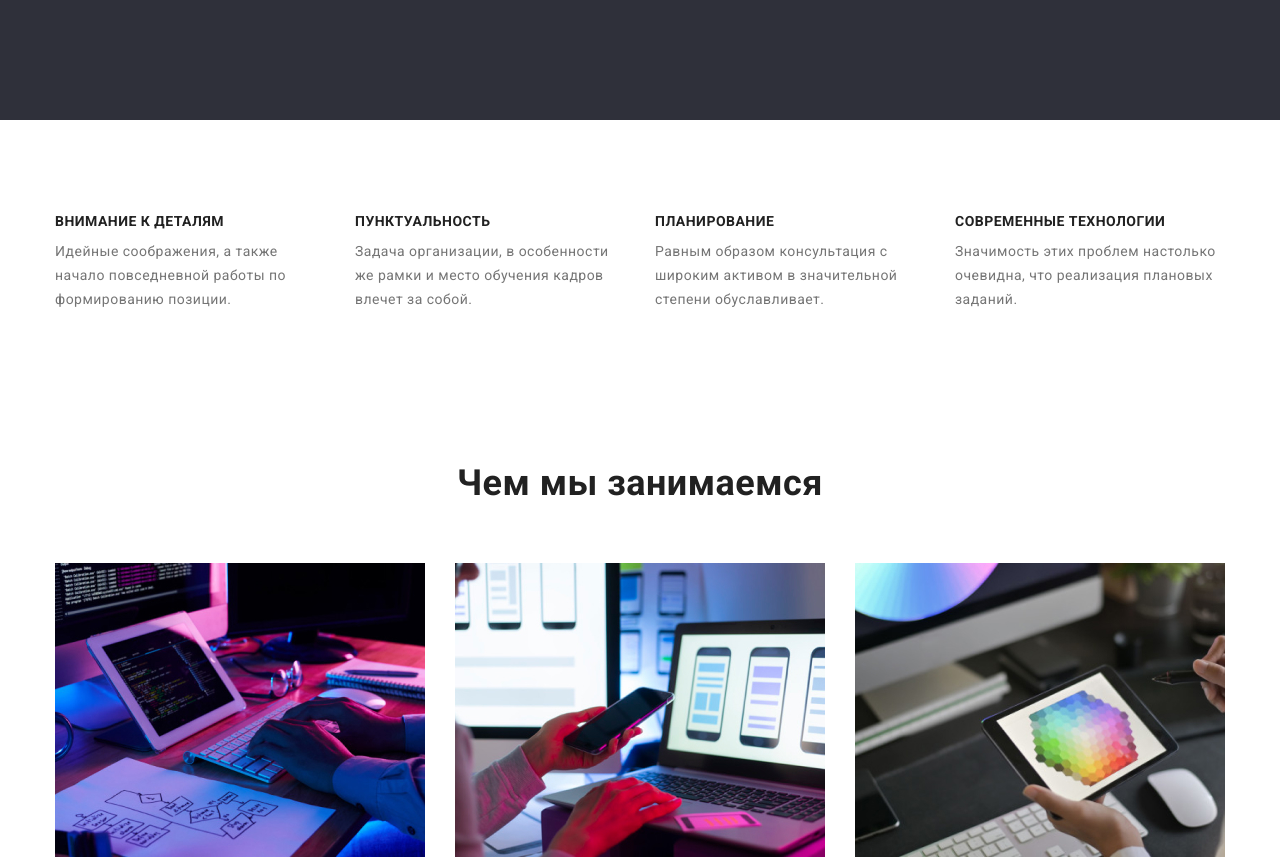
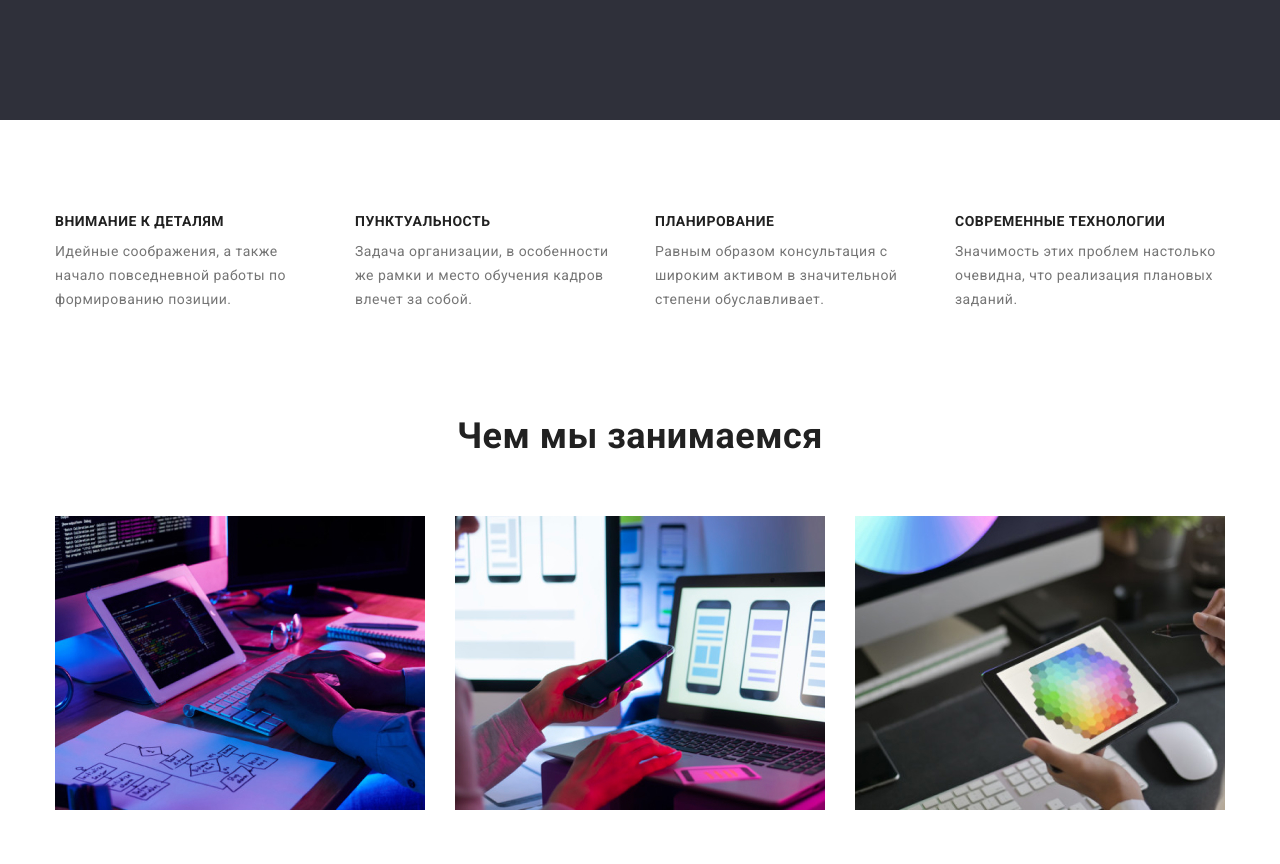
Before and after one commit to kirillpav/goit-markup-h1-03, a plain HTML site: page index.html in a window 1280 px wide. Shown: the part 560-1424 px from the top of the page. Drawn offline with nearby package versions, Linux system fonts and the light colour scheme.

Commit message:
changed paddings

```diff
--- a/css/styles.css
+++ b/css/styles.css
@@ -39,7 +39,7 @@ p {
 
 .section {
   padding-top: 94px;
-  padding-bottom: 47px;
+  padding-bottom: 94px;
 }
 
 .section-title {
@@ -51,6 +51,10 @@ p {
   font-size: 36px;
   line-height: 1.67;
   text-align: center;
+}
+
+.section.no-padding {
+  padding-top: 0;
 }
 
 .container {
@@ -416,7 +420,6 @@ p {
 .portfolio-list {
   display: flex;
   flex-wrap: wrap;
-  margin-bottom: 94px;
 }
 
 .portfolio-list > .item:not(:nth-child(3n)) {
@@ -424,10 +427,14 @@ p {
 }
 
 .portfolio-list > .item {
-  margin-bottom: 30px;
+  /* margin-bottom: 30px; */
   width: 370px;
   height: 404px;
   border: 1px solid rgba(238, 238, 238, 1);
+}
+
+.portfolio-list > .item:nth-child(-n + 3) {
+  margin-bottom: 30px;
 }
 
 .portfolio-list > .item:hover {
--- a/index.html
+++ b/index.html
@@ -64,7 +64,7 @@
         </section>
 
         <!-- work -->
-        <section class="section">
+        <section class="section no-padding">
             <div class="container">
                 <h2 class="section-title">Чем мы занимаемся</h2>
                 <ul class="work-list list">
```
